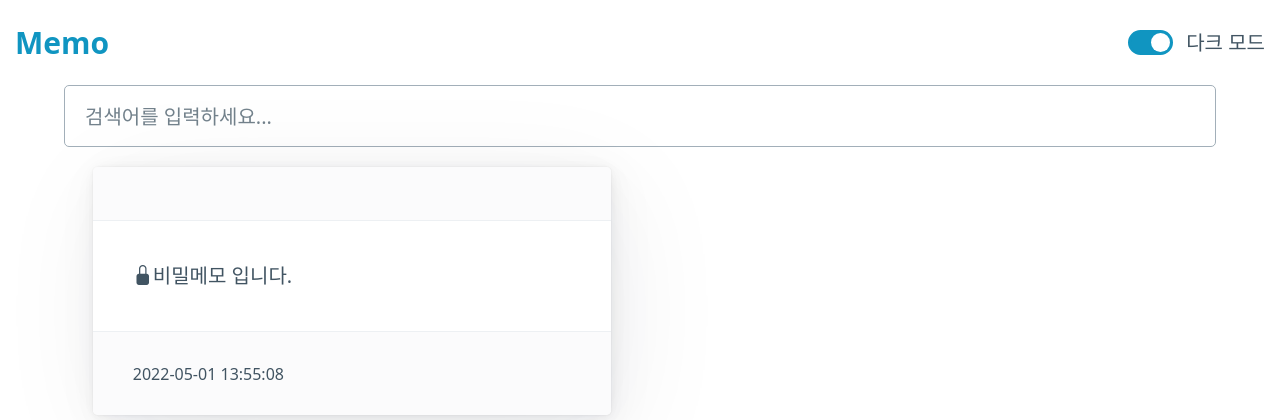
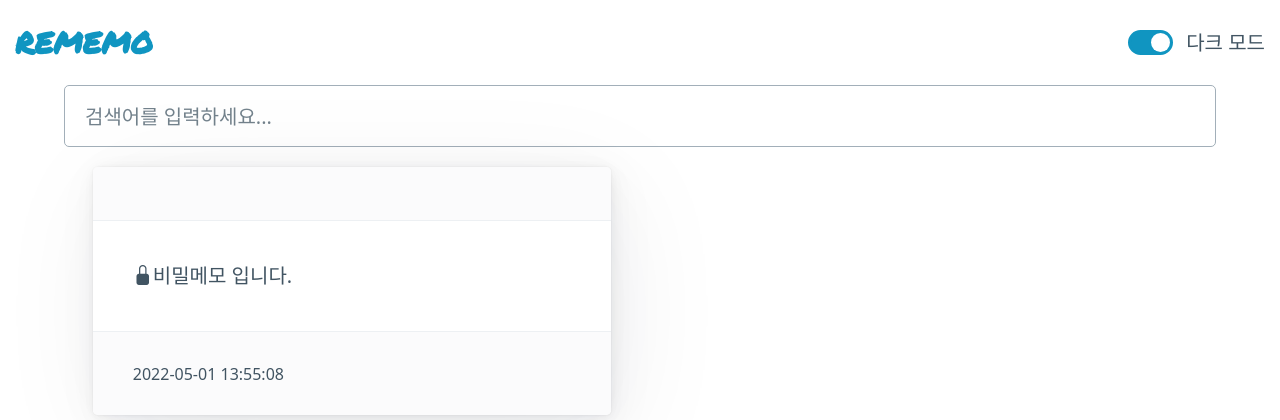
Before and after one commit to seokmin12/Memo, a Flask app: page / in a window 1280 px wide. Shown: the top 420 px of the page. Run offline with Flask 2, Linux system fonts and the light colour scheme; data comes from the database, SQL or seed files in the repository; both versions use the stored data as it was after the commit; some libraries are stand-ins or nearby versions.

Commit message:
로고 수정

```diff
--- a/app.py
+++ b/app.py
@@ -42,7 +42,7 @@ def write_memo():
     return redirect(url_for('home'))
 
 
-@app.route('/delete_memo')
+@app.route('/delete_memo', methods=["GET"])
 def delete_memo():
     try:
         number = request.args.get('number')
@@ -87,7 +87,6 @@ def check_pw():
         rows = cur.fetchall()
         for row in rows:
             password = row["password"]
-            print(password)
         if password == pw:
             return redirect(url_for('memo_detail', number=number))
         else:
@@ -116,4 +115,4 @@ def update_memo():
 
 
 if __name__ == '__main__':
-    app.run(port='5001', debug=True)
+    app.run(host='0.0.0.0', port='5001', debug=True)
--- a/static/css/index.css
+++ b/static/css/index.css
@@ -18,6 +18,10 @@ h1, h2, h3, h4 {
 
 nav {
     padding: 0px 15px 0px 15px;
+}
+
+a#logo {
+    font-family: 'Permanent Marker', cursive;
 }
 
 div.footer {
--- a/templates/index.html
+++ b/templates/index.html
@@ -17,6 +17,11 @@
     <!-- load smooth -->
     <META HTTP-EQUIV="Page-Enter" CONTENT="BlendTrans(Duration=1)">
     <META HTTP-EQUIV="Page-exit" CONTENT="BlendTrans(Duration=1)">
+
+    <!-- google font -->
+    <link rel="preconnect" href="https://fonts.googleapis.com">
+    <link rel="preconnect" href="https://fonts.gstatic.com" crossorigin>
+    <link href="https://fonts.googleapis.com/css2?family=Permanent+Marker&display=swap" rel="stylesheet">
 
     <!-- pico css -->
     <link rel="stylesheet" href="https://unpkg.com/@picocss/pico@latest/css/pico.min.css"><link rel="stylesheet" href="https://unpkg.com/@picocss/pico@latest/css/pico.min.css">
@@ -60,7 +65,7 @@
 <body>
     <nav>
         <ul>
-            <li><h3><a href="/">Memo</a></h3></li>
+            <li><h3><a href="/" id="logo">REMEMO</a></h3></li>
         </ul>
         <ul>
             <li>
```
Also changed, not shown: README.md, database.db, static/img/delete.png (renamed from img/delete.png), static/img/detail.png (renamed from img/detail.png), static/img/edit.png (renamed from img/edit.png), static/img/locked-memo.png (renamed from img/locked-memo.png), static/img/main-dark.png (renamed from img/main-dark.png), static/img/main-light.png (renamed from img/main-light.png), static/img/write-memo.png (renamed from img/write-memo.png), 2 other files.
